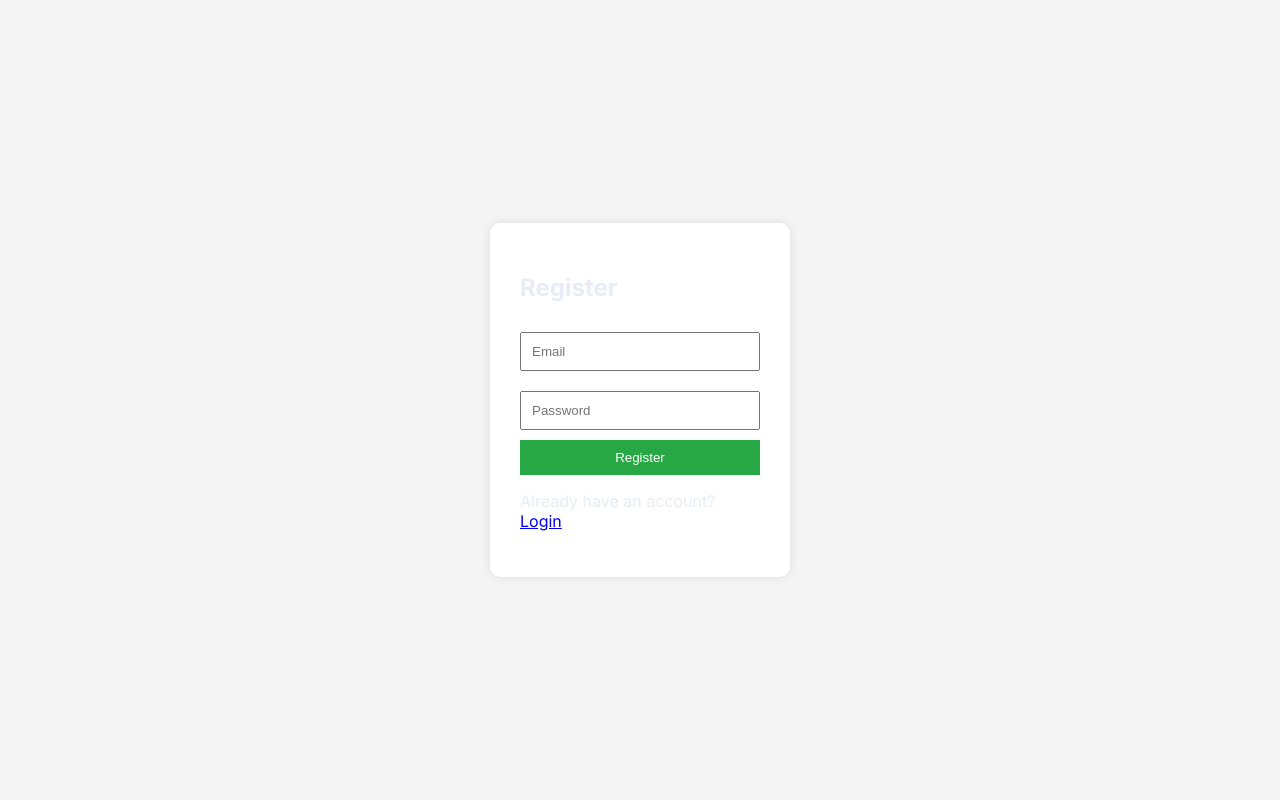
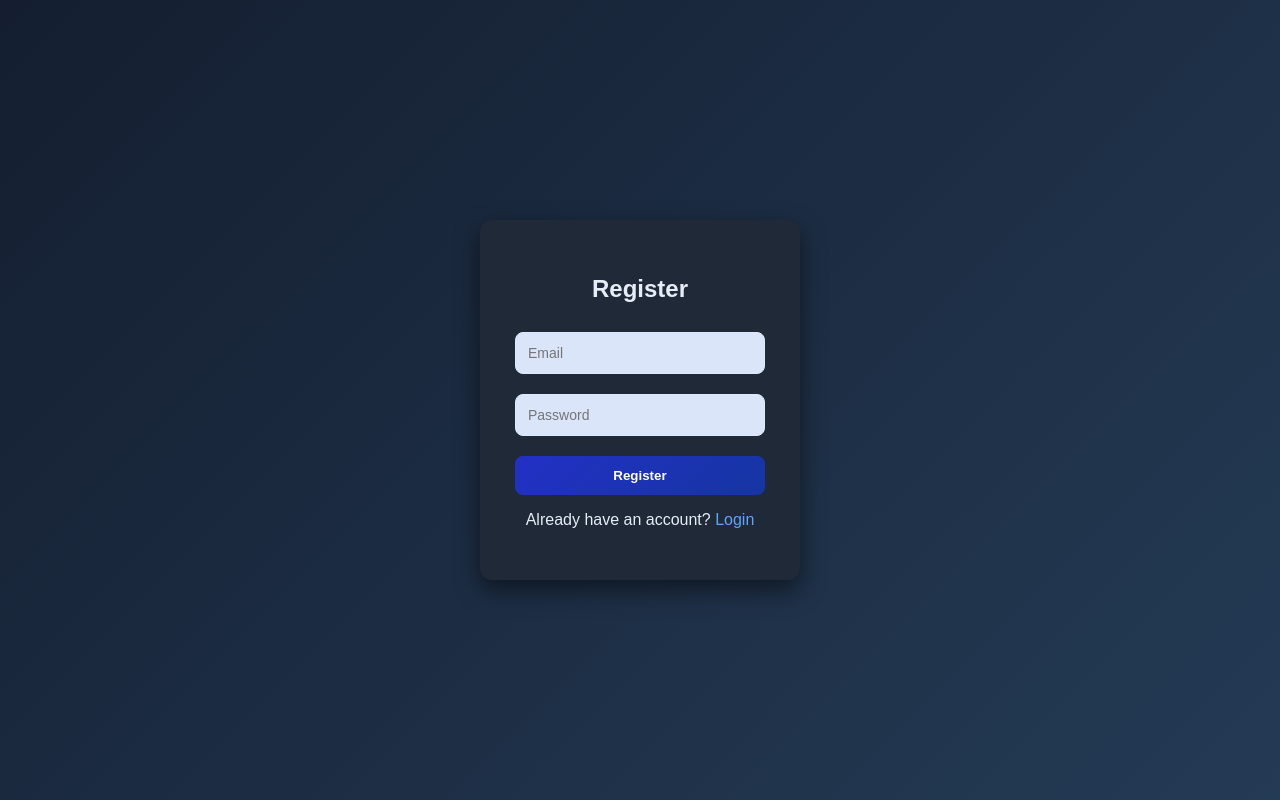
Before and after one commit to sachiniwathudura/Task-Management-App-, a React (Create React App) app in the folder frontend/: page /register in a window 1280 px wide. Built offline with nearby package versions, Linux system fonts and the light colour scheme.

Commit message:
add - updated css
Co-authored-by: Copilot <copilot@github.com>

```diff
--- a/frontend/src/pages/Login.js
+++ b/frontend/src/pages/Login.js
@@ -1,8 +1,6 @@
 import { useState } from "react";
 import { useNavigate, Link } from "react-router-dom";
 import API from "../services/api";
-
-
 
 export default function Login() {
   const navigate = useNavigate();
@@ -74,11 +72,13 @@ export default function Login() {
           {loading ? "Logging in..." : "Login"}
         </button>
 
-        <p>
-          Don't have an account? <Link to="/register">Register</Link>
-        </p>
-      </form>
-    </div>
+
+
+          <p style={styles.link}>
+            Don't have an account? <Link to="/register"style={{ color: "#60a5fa", textDecoration: "none" }}>Register</Link>
+          </p>
+        </form>
+      </div>
   );
 }
 
@@ -88,30 +88,53 @@ const styles = {
     display: "flex",
     justifyContent: "center",
     alignItems: "center",
-    background: "#f4f4f4",
+    background: "linear-gradient(135deg, #141e30, #243b55)",
+    fontFamily: "Arial, sans-serif",
   },
   card: {
-    padding: "30px",
-    background: "#fff",
-    borderRadius: "10px",
-    width: "300px",
-    boxShadow: "0 0 10px rgba(0,0,0,0.1)",
+    padding: "35px",
+    background: "#1f2937",
+    borderRadius: "12px",
+    width: "320px",
+    boxShadow: "0 10px 25px rgba(0,0,0,0.5)",
+    textAlign: "center",
   },
+  title: {
+  marginBottom: "20px",
+  color: "#f9fafb",
+  fontSize: "24px",
+  fontWeight: "bold",
+},
   input: {
     width: "100%",
-    padding: "10px",
+    padding: "12px",
     margin: "10px 0",
+    borderRadius: "8px",
+    border: "1px solid #b6cff8",
+    background: "#d7e1f5",
+    color: "#022b54",
+    outline: "none",
+    fontSize: "14px",
   },
   button: {
     width: "100%",
-    padding: "10px",
-    background: "#007bff",
+    padding: "12px",
+    marginTop: "10px",
+    background: "linear-gradient(135deg, #2c2fca, #0d0690)",
     color: "#fff",
     border: "none",
+    borderRadius: "8px",
     cursor: "pointer",
+    fontWeight: "bold",
   },
   error: {
-    color: "red",
+    color: "#f87171",
+    fontSize: "13px",
+    marginBottom: "10px",
+  },
+  link: {
+    marginTop: "15px",
     fontSize: "14px",
+    color: "#f1f4ea",
   },
 };
--- a/frontend/src/pages/Register.js
+++ b/frontend/src/pages/Register.js
@@ -84,7 +84,7 @@ export default function Register() {
         </button>
 
         <p>
-          Already have an account? <Link to="/">Login</Link>
+          Already have an account? <Link to="/" style={{ color: "#60a5fa", textDecoration: "none" }}>Login</Link>
         </p>
       </form>
     </div>
@@ -97,34 +97,58 @@ const styles = {
     display: "flex",
     justifyContent: "center",
     alignItems: "center",
-    background: "#f4f4f4",
+    background: "linear-gradient(135deg, #141e30, #243b55)",
+    fontFamily: "Arial, sans-serif",
   },
   card: {
-    padding: "30px",
-    background: "#fff",
-    borderRadius: "10px",
-    width: "300px",
-    boxShadow: "0 0 10px rgba(0,0,0,0.1)",
+    padding: "35px",
+    background: "#1f2937", // dark card
+    borderRadius: "12px",
+    width: "320px",
+    boxShadow: "0 10px 25px rgba(0,0,0,0.5)",
+    textAlign: "center",
+  },
+  title: {
+    marginBottom: "20px",
+    color: "#f5f6f8",
+    fontSize: "24px",
+    fontWeight: "bold",
   },
   input: {
     width: "100%",
-    padding: "10px",
+    padding: "12px",
     margin: "10px 0",
+    borderRadius: "8px",
+    border: "1px solid #dce8fb",
+    background: "#dbe5f9",
+    color: "#02213f",
+    outline: "none",
+    fontSize: "14px",
   },
   button: {
     width: "100%",
-    padding: "10px",
-    background: "#28a745",
+    padding: "12px",
+    marginTop: "10px",
+    background: "linear-gradient(135deg, #2230c5, #1635a3)",
     color: "#fff",
     border: "none",
+    borderRadius: "8px",
     cursor: "pointer",
+    fontWeight: "bold",
   },
   error: {
-    color: "red",
-    fontSize: "14px",
+    color: "#f87171",
+    fontSize: "13px",
+    marginBottom: "10px",
   },
   success: {
-    color: "green",
+    color: "#4ade80",
+    fontSize: "13px",
+    marginBottom: "10px",
+  },
+  link: {
+    marginTop: "15px",
     fontSize: "14px",
+    color: "#9ca3af",
   },
 };
```
Also changed, not shown: frontend/src/index.css (line endings or trailing spaces).
